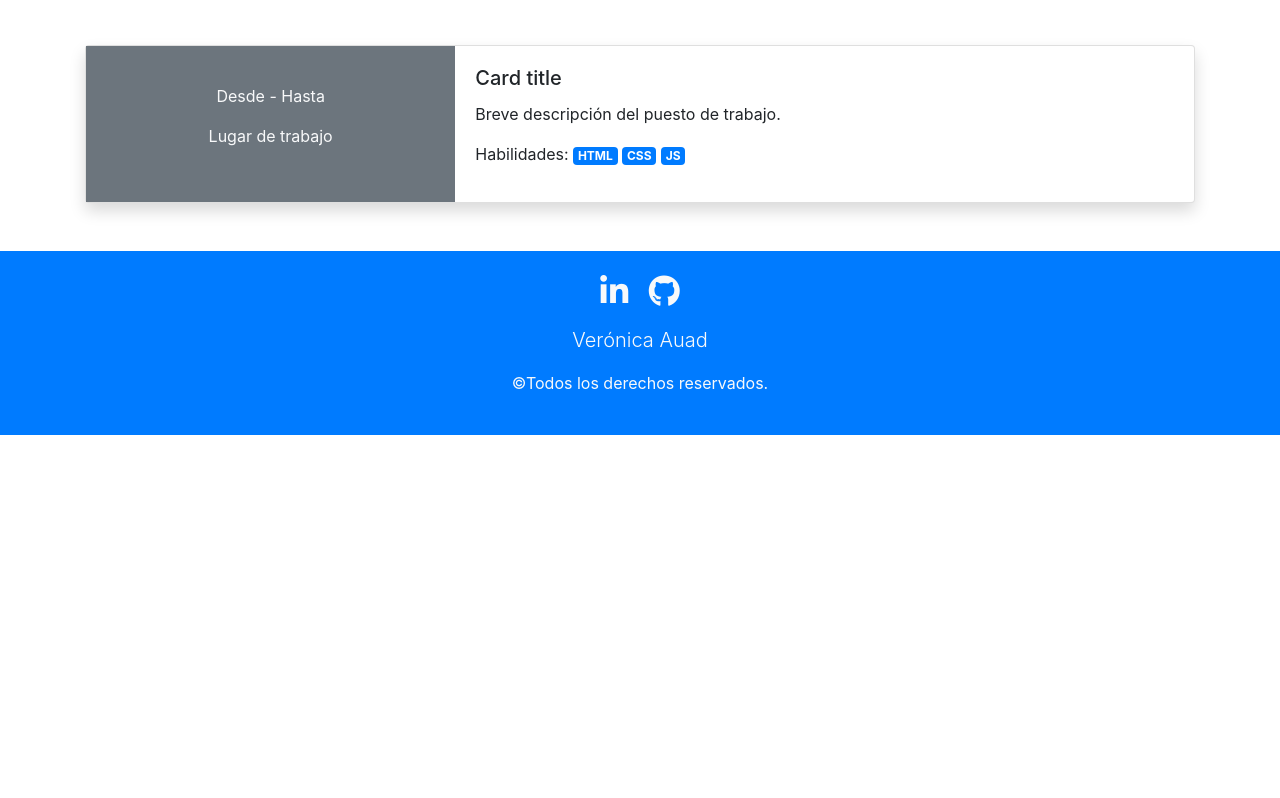
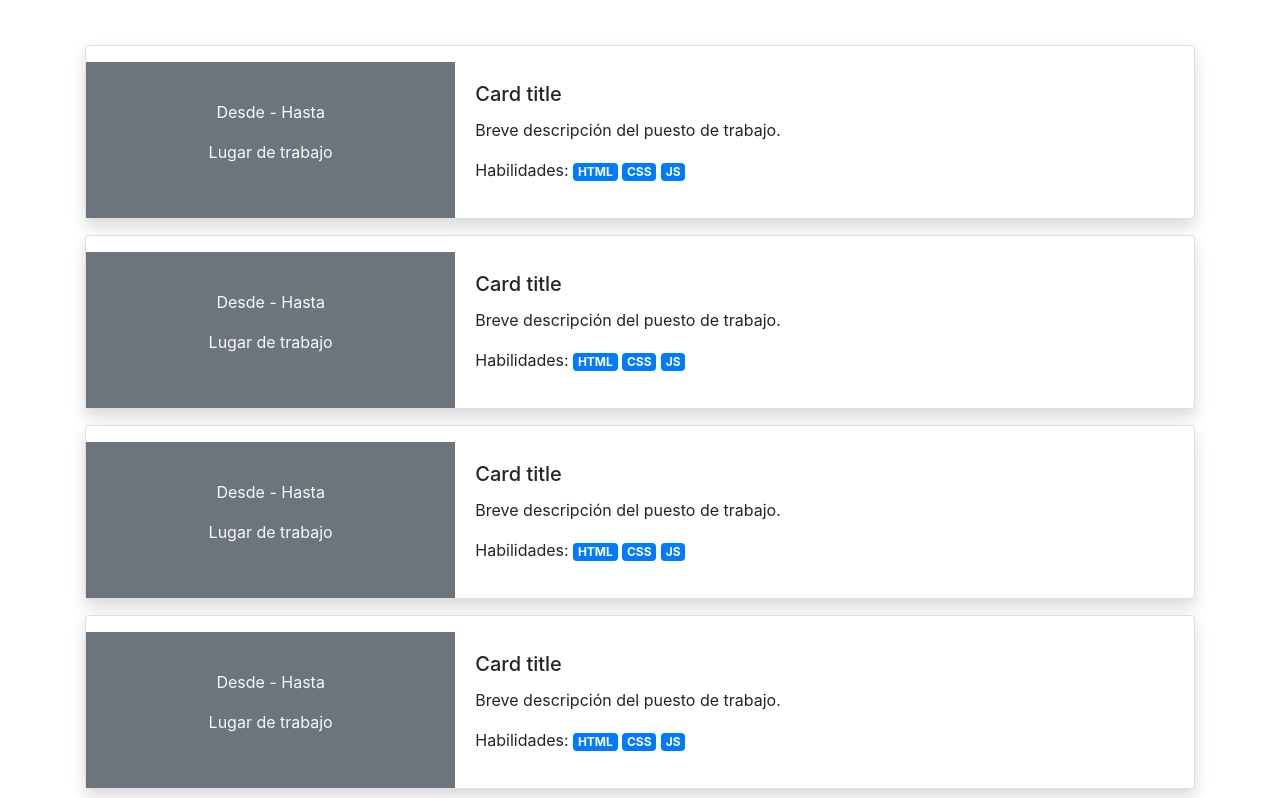
Before and after one commit to veroauad/cvveroauad, a plain HTML site: page index.html in a window 1280 px wide. Shown: the part 1062-1860 px from the top of the page. Before the commit the page ends 1497 px from the top, so only its background shows below. Drawn offline with Linux system fonts and the light colour scheme.

Commit message:
se agregaron más cards de Experiencia Laboral

```diff
--- a/index.html
+++ b/index.html
@@ -73,7 +73,52 @@
             <section id="experienciaLaboral" class="my-5">
                 <h2 class="text-center display-4">Experiencia Laboral</h2>
                 <article class="my-5">
-                    <div class="card mb-3 shadow">
+                    <div class="card mb-3 shadow pt-3">
+                        <div class="row no-gutters">
+                            <div class="col-md-4 bg-secondary text-light d-flex flex-column justify-content-center align-items-center">
+                                <p>Desde - Hasta</p>
+                                <p>Lugar de trabajo</p>
+                            </div>
+                            <div class="col-md-8">
+                                <div class="card-body">
+                                    <h5 class="card-title">Card title</h5>
+                                    <p class="card-text">Breve descripción del puesto de trabajo.</p>
+                                    <p>Habilidades: <span class="badge badge-primary">HTML</span> <span class="badge badge-primary">CSS</span> <span class="badge badge-primary">JS</span></p>
+                                </div>
+                            </div>
+                        </div>
+                    </div>
+                    <div class="card mb-3 shadow pt-3">
+                        <div class="row no-gutters">
+                            <div class="col-md-4 bg-secondary text-light d-flex flex-column justify-content-center align-items-center">
+                                <p>Desde - Hasta</p>
+                                <p>Lugar de trabajo</p>
+                            </div>
+                            <div class="col-md-8">
+                                <div class="card-body">
+                                    <h5 class="card-title">Card title</h5>
+                                    <p class="card-text">Breve descripción del puesto de trabajo.</p>
+                                    <p>Habilidades: <span class="badge badge-primary">HTML</span> <span class="badge badge-primary">CSS</span> <span class="badge badge-primary">JS</span></p>
+                                </div>
+                            </div>
+                        </div>
+                    </div>
+                    <div class="card mb-3 shadow pt-3">
+                        <div class="row no-gutters">
+                            <div class="col-md-4 bg-secondary text-light d-flex flex-column justify-content-center align-items-center">
+                                <p>Desde - Hasta</p>
+                                <p>Lugar de trabajo</p>
+                            </div>
+                            <div class="col-md-8">
+                                <div class="card-body">
+                                    <h5 class="card-title">Card title</h5>
+                                    <p class="card-text">Breve descripción del puesto de trabajo.</p>
+                                    <p>Habilidades: <span class="badge badge-primary">HTML</span> <span class="badge badge-primary">CSS</span> <span class="badge badge-primary">JS</span></p>
+                                </div>
+                            </div>
+                        </div>
+                    </div>
+                    <div class="card mb-3 shadow pt-3">
                         <div class="row no-gutters">
                             <div class="col-md-4 bg-secondary text-light d-flex flex-column justify-content-center align-items-center">
                                 <p>Desde - Hasta</p>
```
